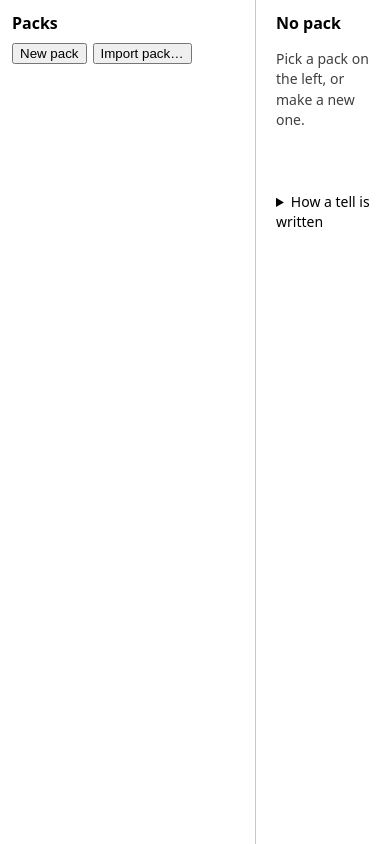
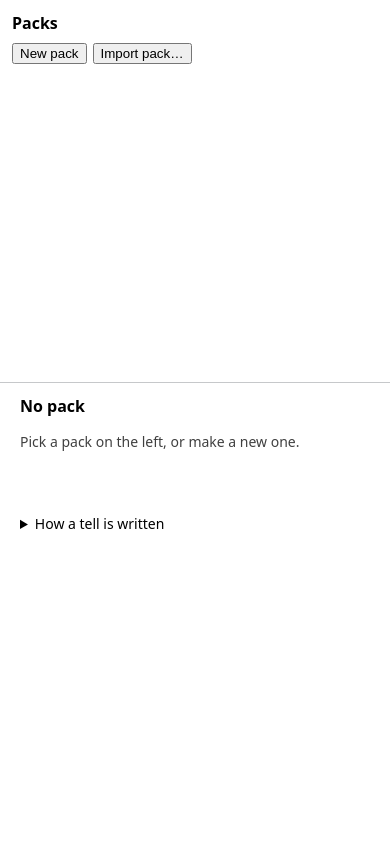
Before and after one commit to noperoni/papieren, a website with bundled scripts: page popup/packs.html in a window 390 px wide. Built offline with nearby package versions, Linux system fonts and the light colour scheme; some packages are replaced by stand-ins of ours.

Commit message:
feat(papieren): fit popup and Packs editor to a phone
Without a viewport Firefox for Android lays both pages out 980 px wide
and the 320 px popup sat in a corner. Touch screens get a full-width
popup with 15 px type; narrow screens stack the editor's list above it.

```diff
--- a/popup/packs.css
+++ b/popup/packs.css
@@ -11,6 +11,12 @@ body {
 
 nav { padding: 12px; border-right: 1px solid rgba(113, 118, 123, 0.4); }
 main { padding: 12px 20px; }
+
+/* A phone stacks the list above the editor. */
+@media (max-width: 40rem) {
+  body { grid-template-columns: minmax(0, 1fr); }
+  nav { border-right: 0; border-bottom: 1px solid rgba(113, 118, 123, 0.4); }
+}
 h1, h2 { font-size: 16px; margin: 0 0 6px; }
 
 ul { list-style: none; margin: 0 0 8px; padding: 0; }
--- a/popup/packs.html
+++ b/popup/packs.html
@@ -2,6 +2,7 @@
 <html lang="en">
 <head>
   <meta charset="utf-8">
+  <meta name="viewport" content="width=device-width, initial-scale=1">
   <title>Papieren packs</title>
   <link rel="stylesheet" href="packs.css">
 </head>
--- a/popup/popup.css
+++ b/popup/popup.css
@@ -6,6 +6,11 @@ body {
   margin: 0;
   padding: 10px 12px;
   font: 13px/1.4 system-ui, sans-serif;
+}
+
+/* Firefox for Android shows the popup as a page: fill the screen, larger type. */
+@media (pointer: coarse) {
+  body { width: auto; font-size: 15px; }
 }
 
 h2 { font-size: 13px; margin: 12px 0 4px; }
```
Also changed, not shown: popup/popup.html (+1 -0 lines).
